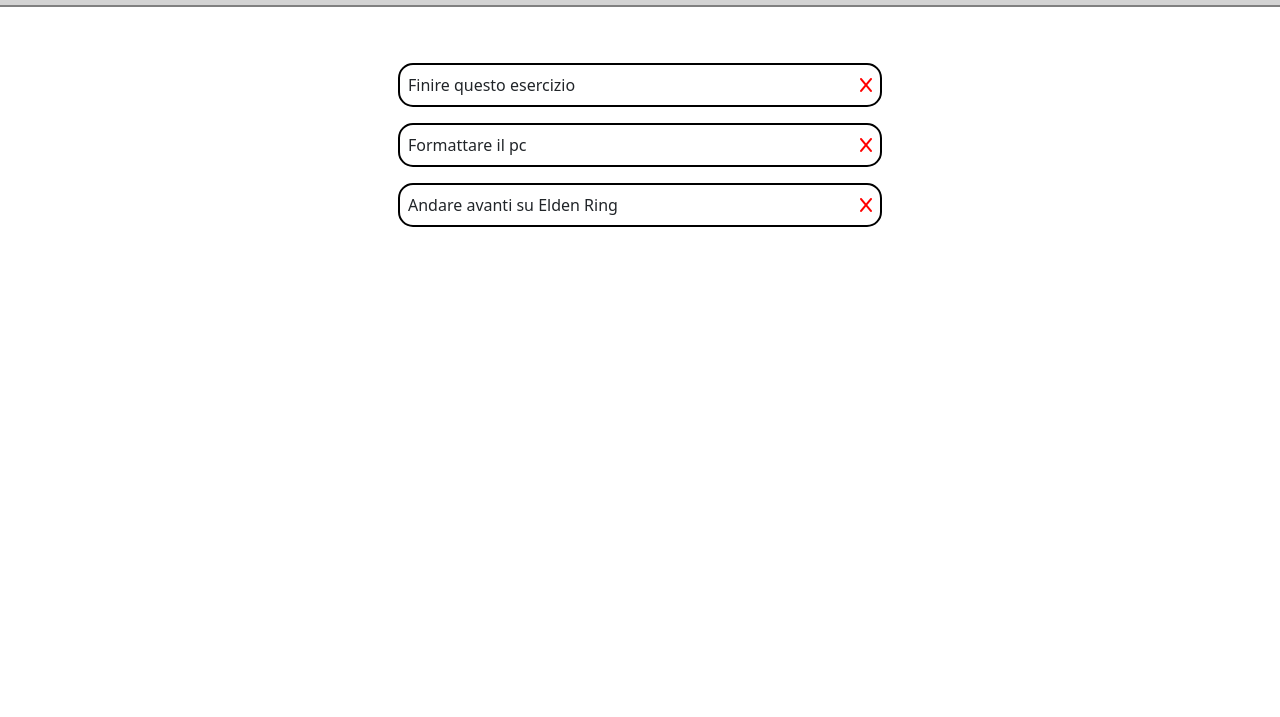
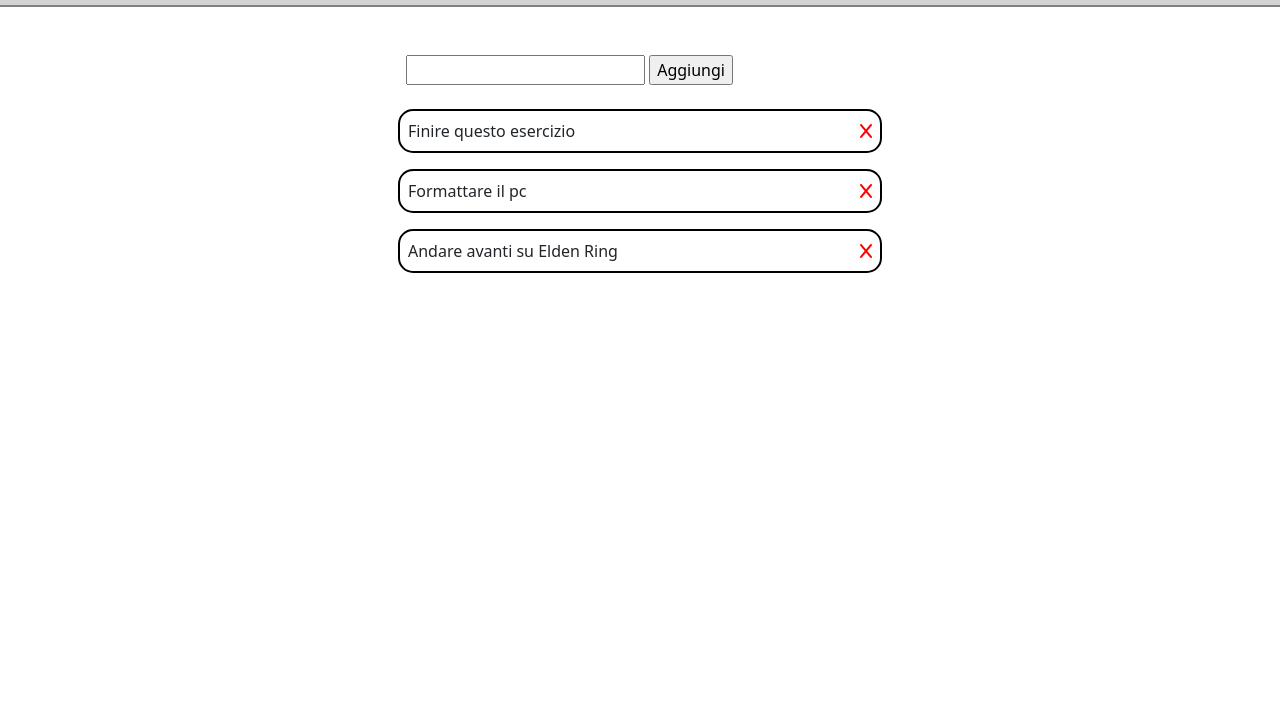
Before and after one commit to fabiochidda/vue-todolist, a plain HTML site: page index.html in a window 1280 px wide. Shown: the part 83-800 px from the top of the page. Drawn offline with nearby package versions, Linux system fonts and the light colour scheme.

Commit message:
Aggiunti i tasti per aggiungere le task e la funzione per pusharle

```diff
--- a/app.js
+++ b/app.js
@@ -4,6 +4,7 @@ const app = new Vue ({
     data: {
         titolo: "To Do List",
         done: false,
+        newToDo: "",
         toDoList: [
             {
                 text: "Finire questo esercizio",
@@ -23,6 +24,21 @@ const app = new Vue ({
     methods: {
         toggle () {
             this.done = !this.done
+        },
+
+        addNewToDo: function() {
+
+            if (this.newToDo !== "") {
+
+                this.toDoList.push({text: this.newToDo, done: true})
+
+            } else {
+
+                alert("Inserisci del testo prima di aggiungere una task")
+
+            }
+
+            this.newToDo = ""
         }
     }
 
--- a/index.html
+++ b/index.html
@@ -24,6 +24,10 @@
         <div class="container-fluid">
             <div class="row justify-content-center align-items-center py-5">
                 <div class="col-auto">
+                    <div class="ms_button_container px-3 mb-3">
+                        <input type="text" v-model="newToDo">
+                        <input type="button" value="Aggiungi" @click="addNewToDo">
+                    </div>
                     <div class="ms_list_container">
                         <ul class="ms_list p-2 m-0">
                             <li @click="toggle" class="d-flex justify-content-between align-items-center p-2 mb-3" v-for="(elements, i) in toDoList">
```
